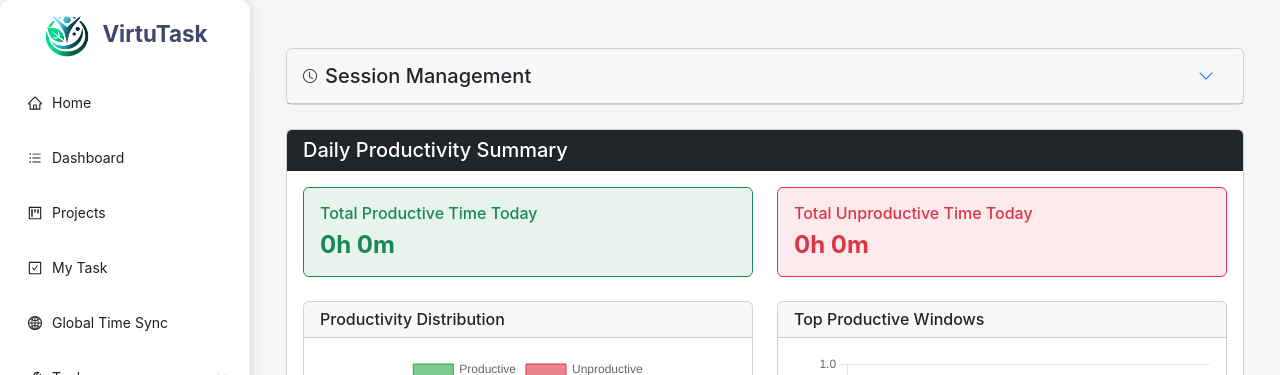
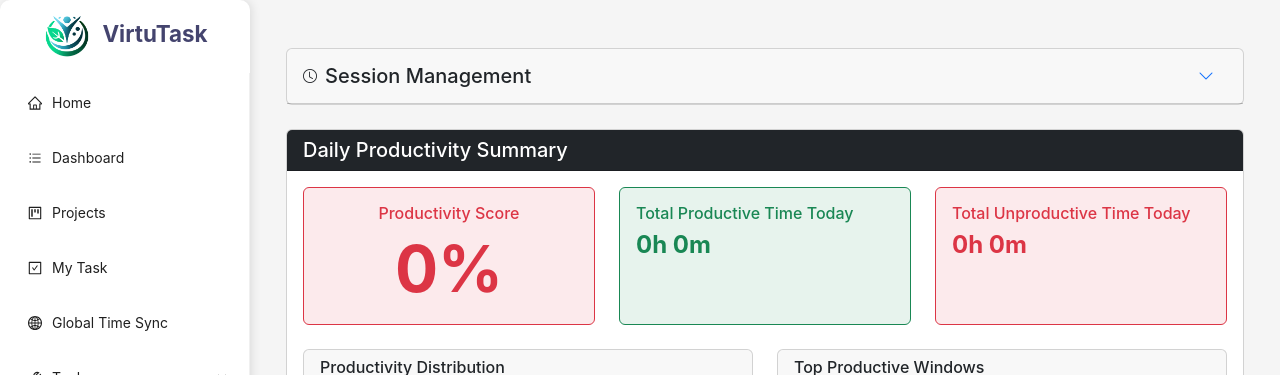
Before and after one commit to binubandara/virtuTask-app, a React (Vite) app in the folder frontend/: page /dashboard in a window 1280 px wide. Shown: the top 375 px of the page. Built offline with nearby package versions, Linux system fonts and the light colour scheme; no server answers.

Commit message:
Added productivity score functionality

```diff
--- a/frontend/electron/preload.js
+++ b/frontend/electron/preload.js
@@ -19,3 +19,5 @@ contextBridge.exposeInMainWorld(
         getAppPath: () => ipcRenderer.invoke('get-app-path')
     }
 );
+
+fgeyfffff
--- a/frontend/src/components/productivity-tracker/ProductivityDashboard.jsx
+++ b/frontend/src/components/productivity-tracker/ProductivityDashboard.jsx
@@ -10,6 +10,7 @@ const ProductivityDashboard = () => {
     const [dailySummary, setDailySummary] = useState({
         totalProductiveTime: 0,
         totalUnproductiveTime: 0,
+        productivityScore: 0,
         windowTimes: []
     });
 
@@ -28,6 +29,7 @@ const ProductivityDashboard = () => {
                     setDailySummary({
                         totalProductiveTime: parseInt(response.data.totalProductiveTime) || 0,
                         totalUnproductiveTime: parseInt(response.data.totalUnproductiveTime) || 0,
+                        productivityScore: parseFloat(response.data.productivityScore) || 0,
                         windowTimes: response.data.windowTimes || []
                     });
                 }
@@ -57,6 +59,13 @@ const ProductivityDashboard = () => {
         }
 
         return `${hours}h ${minutes}m`;
+    };
+
+    // Get score color based on productivity score
+    const getScoreColor = (score) => {
+        if (score >= 75) return 'success';
+        if (score >= 50) return 'warning';
+        return 'danger';
     };
 
     // Prepare pie chart data for time distribution
@@ -135,7 +144,21 @@ const ProductivityDashboard = () => {
                 </div>
                 <div className="card-body">
                     <div className="row g-4 mb-4">
-                        <div className="col-md-6">
+                        {/* Productivity Score Card */}
+                        <div className="col-md-4">
+                            <div className={`card h-100 bg-${getScoreColor(dailySummary.productivityScore)} bg-opacity-10 border-${getScoreColor(dailySummary.productivityScore)}`}>
+                                <div className="card-body text-center">
+                                    <h6 className={`text-${getScoreColor(dailySummary.productivityScore)}`}>Productivity Score</h6>
+                                    <div className="d-flex align-items-center justify-content-center">
+                                        <div className={`display-3 fw-bold text-${getScoreColor(dailySummary.productivityScore)}`}>
+                                            {Math.round(dailySummary.productivityScore)}%
+                                        </div>
+                                    </div>
+                                </div>
+                            </div>
+                        </div>
+
+                        <div className="col-md-4">
                             <div className="card h-100 bg-success bg-opacity-10 border-success">
                                 <div className="card-body">
                                     <h6 className="text-success">Total Productive Time Today</h6>
@@ -145,7 +168,7 @@ const ProductivityDashboard = () => {
                                 </div>
                             </div>
                         </div>
-                        <div className="col-md-6">
+                        <div className="col-md-4">
                             <div className="card h-100 bg-danger bg-opacity-10 border-danger">
                                 <div className="card-body">
                                     <h6 className="text-danger">Total Unproductive Time Today</h6>
```
Also changed, not shown: 2 other files (tests, documents, lock files or other folders).
